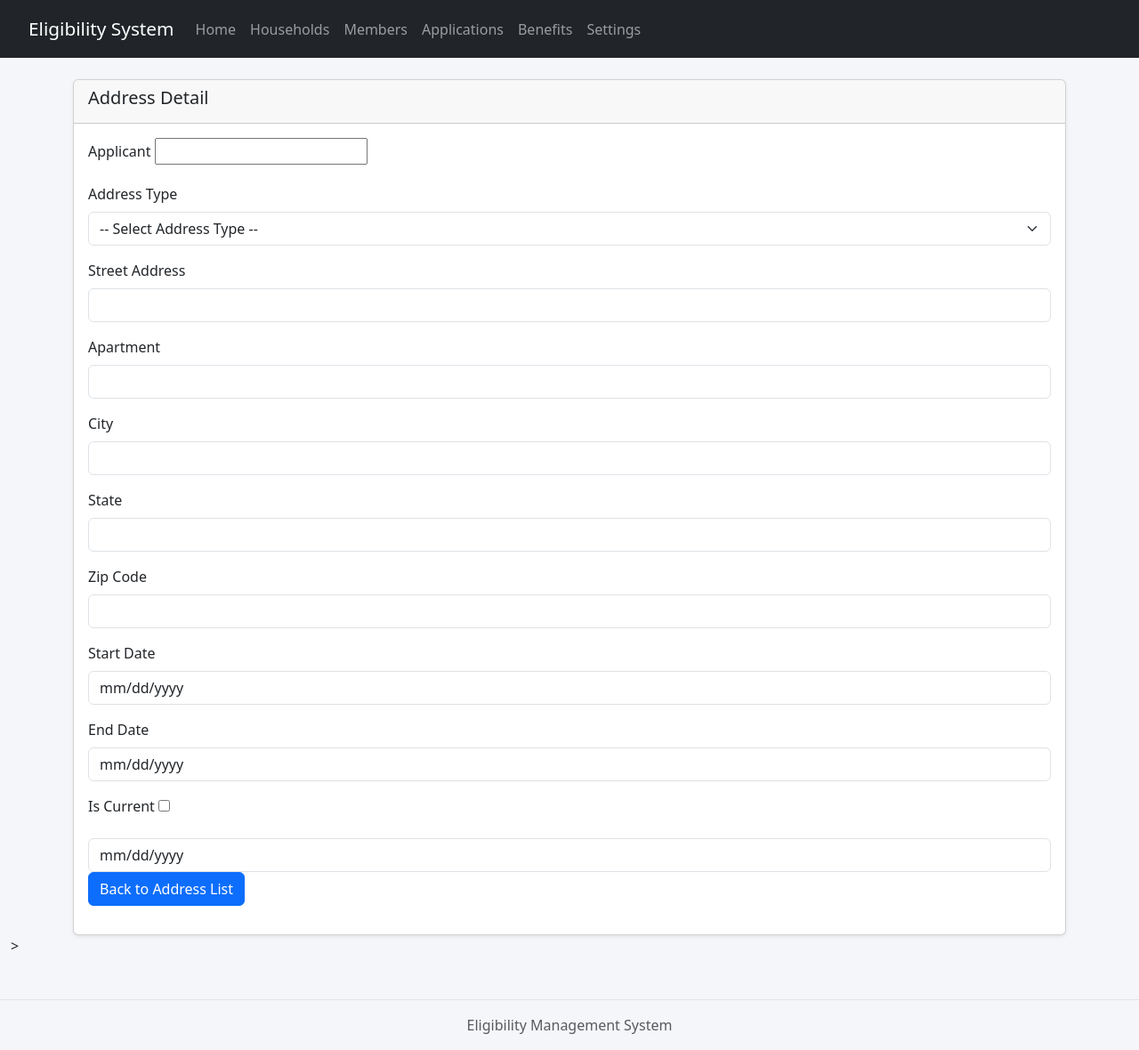
After one commit to yhuang06041985/Eligibility, a Spring app: template src/main/resources/templates/address-detail.html in a window 1280 px wide. The commit adds this page. Shown: the whole page at 89% size. Run offline with Thymeleaf, Linux system fonts and the light colour scheme; the template is opened without the code that fills it, so the values that code supplies are empty.

Commit message:
fix the bug in address module

```diff
--- a/src/main/java/com/yunhuang/eligibility/service/AddressTypeService.java
+++ b/src/main/java/com/yunhuang/eligibility/service/AddressTypeService.java
@@ -15,7 +15,7 @@ public class AddressTypeService {
         this.addressTypeRepository = addressTypeRepository;
     }
 
-    public List<AddressType> getAddressType() {
+    public List<AddressType> getAllAddressType() {
         return addressTypeRepository.findAll();
     }
 }
--- /dev/null
+++ b/src/main/resources/templates/address-detail.html
@@ -0,0 +1,97 @@
+<!DOCTYPE html>
+<html xmlns:th="http://www.thymeleaf.org"
+      th:replace="~{fragments/layout :: layout(~{::main})}">
+
+<main>
+
+    <div class="container mt-4">
+
+        <div class="card shadow-sm">
+
+            <div class="card-header">
+                <h5>Address Detail</h5>
+            </div>
+
+            <div class="card-body">
+
+                <form th:object="${address}">
+                    <!-- Hidden fields -->
+                    <input type="hidden" th:field="*{applicant.id}" >
+                    <input type="hidden" th:value="${address.id}" name="addressId">
+
+                    <div class="mb-3">
+                        <label class="form-label">Applicant</label>
+                        <input th:value="${address.applicant.firstName + ' ' + address.applicant.lastName}"
+                               readonly>
+
+                    </div>
+
+                    <div class="mb-3">
+                        <label class="form-label">Address Type</label>
+                        <select class="form-select" th:field="*{addressType.id}"  readonly>
+                            <option value="" readonly>-- Select Address Type --</option>
+                            <option th:each="type : ${addressTypes}"
+                                    th:value="${type.id}"
+                                    readonly
+                                    th:text="${type.typeName}">
+                            </option>
+                        </select>
+                    </div>
+                    <div class="mb-3">
+                        <label class="form-label">Street Address</label>
+                        <input readonly th:field="*{streetAddress}" class="form-control">
+                    </div>
+                    <div class="mb-3">
+                        <label class="form-label">Apartment</label>
+                        <input th:field="*{apartment}"  readonly class="form-control">
+                    </div>
+                    <div class="mb-3">
+                        <label class="form-label">City</label>
+
+                        <input th:field="*{city}" class="form-control"  readonly>
+                    </div>
+                    <div class="mb-3">
+                        <label class="form-label">State</label>
+                        <input th:field="*{state}" class="form-control"
+                               readonly>
+                    </div>
+                    <div class="mb-3">
+                        <label class="form-label">Zip Code</label>
+                        <input th:field="*{zipCode}"  readonly class="form-control">
+                    </div>
+                    <div class="mb-3">
+                        <label class="form-label">Start Date</label>
+                        <input type="date"
+                               name="startDate"
+                               th:value="${#temporals.format(address.startDate, 'yyyy-MM-dd')}"
+                               readonly
+                               class="form-control">
+                    </div>
+                    <div class="mb-3">
+                        <label class="form-label">End Date</label>
+                        <input type="date"
+                               name="startDate"
+                               th:value="${#temporals.format(address.startDate, 'yyyy-MM-dd')}"
+                               readonly
+                               class="form-control">
+                    </div>
+                    <div class="mb-3">
+                        <label class="form-label">Is Current</label>
+                        <input type="checkbox" th:field="*{isCurrent}" readonly>
+                    </div>
+                    <input type="date"
+                           name="startDate"
+                           th:value="${#temporals.format(address.createdDate, 'yyyy-MM-dd')}"
+                           readonly
+                           class="form-control">
+                    <div class="mb-3">
+                        <a th:href="@{/address/list}" class="btn btn-primary">Back to Address List</a>
+                    </div>
+                </form>
+            </div>
+        </div>
+    </div>>
+
+</main>
+
+</html>
```
Also changed, not shown: src/main/java/com/yunhuang/eligibility/controller/AddressController.java (+23 -5 lines), src/main/java/com/yunhuang/eligibility/service/AddressService.java (+11 -2 lines), src/main/resources/templates/address-list.html (+8 -10 lines), src/main/resources/templates/address-update.html (+8 -5 lines).
